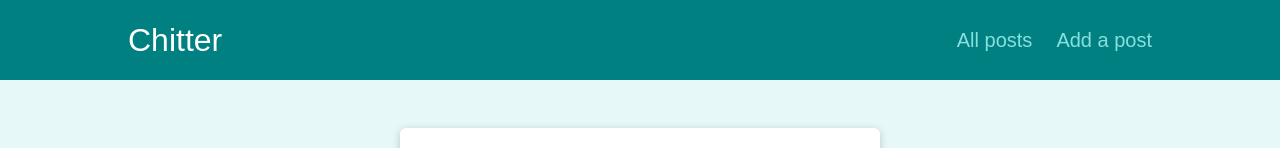
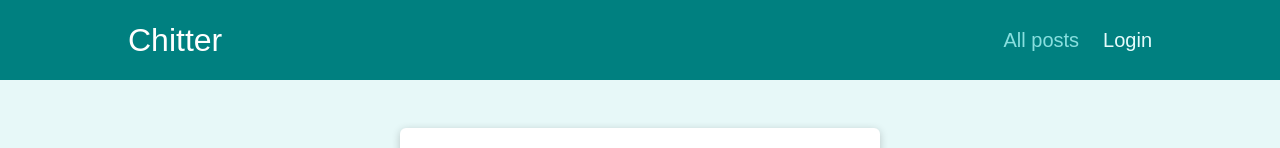
Before and after one commit to ArifEbrahim/chitter-frontend, a React (Create React App) app: page /auth in a window 1280 px wide. Shown: the top 148 px of the page. Built offline with nearby package versions, Linux system fonts and the light colour scheme.

Commit message:
Feature: added auth context

```diff
--- a/src/components/auth/AuthForm.js
+++ b/src/components/auth/AuthForm.js
@@ -1,14 +1,18 @@
-import React, { useState, useRef } from "react";
+import React, { useState, useRef, useContext } from "react";
+import { useNavigate } from "react-router-dom";
 
 import classes from "./AuthForm.module.css";
 import Card from "../UI/Card";
 import axios from "axios";
+import AuthContext from "../store/auth-context";
 
 export default function AuthForm() {
   const [isLogin, setIsLogin] = useState(true);
   const [error, setError] = useState(null);
   const usernameRef = useRef();
   const passwordRef = useRef();
+  const navigate = useNavigate();
+  const authCtx = useContext(AuthContext);
 
   const signUpUser = async (username, password) => {
     const usersURL = "https://chitter-backend-api-v2.herokuapp.com/users";
@@ -26,17 +30,6 @@ export default function AuthForm() {
 
     try {
       await axios.post(usersURL, userData, config);
-
-      const sessionsURL =
-        "https://chitter-backend-api-v2.herokuapp.com/sessions";
-      const sessionData = {
-        session: {
-          handle: username,
-          password,
-        },
-      };
-      const response = await axios.post(sessionsURL, sessionData, config);
-      const { session_key } = response.data;
     } catch (error) {
       const { handle: errorMessage } = error.response.data;
       setError(`Username ${errorMessage}, please try again`);
@@ -59,10 +52,11 @@ export default function AuthForm() {
     try {
       const response = await axios.post(sessionsURL, sessionData, config);
       const { session_key } = response.data;
-      console.log(session_key);
+      authCtx.login(session_key);
+      navigate("/posts");
     } catch (error) {
       const { handle: errorMessage } = error.response.data;
-      setError(`Username ${errorMessage}, please try again`);
+      setError(errorMessage);
     }
   };
 
@@ -77,6 +71,7 @@ export default function AuthForm() {
       loginUser(enteredUsername, enteredPassword);
     } else {
       signUpUser(enteredUsername, enteredPassword);
+      loginUser(enteredUsername, enteredPassword);
     }
   };
 
--- a/src/components/auth/AuthForm.module.css
+++ b/src/components/auth/AuthForm.module.css
@@ -43,7 +43,7 @@ h1 {
   font: inherit;
 }
 
-.error{
+.error {
   text-align: center;
   font-weight: bold;
   color: red;
--- a/src/components/layout/MainNavigation.js
+++ b/src/components/layout/MainNavigation.js
@@ -1,9 +1,14 @@
-import React from "react";
+import React, { useContext } from "react";
 import { NavLink } from "react-router-dom";
 
 import classes from "./MainNavigation.module.css";
+import AuthContext from "../store/auth-context";
 
 export default function MainNavigation() {
+  const authCtx = useContext(AuthContext);
+
+  const isLoggedIn = authCtx.isLoggedIn;
+
   return (
     <header className={classes.header}>
       <div className={classes.logo}>Chitter</div>
@@ -17,6 +22,7 @@ export default function MainNavigation() {
               All posts
             </NavLink>
           </li>
+          {isLoggedIn && (
             <li>
               <NavLink
                 to="/new-post"
@@ -25,6 +31,21 @@ export default function MainNavigation() {
                 Add a post
               </NavLink>
             </li>
+          )}
+          {!isLoggedIn ? (
+            <li>
+              <NavLink
+                to="/auth"
+                className={({ isActive }) => (isActive ? classes.active : "")}
+              >
+                Login
+              </NavLink>
+            </li>
+          ) : (
+            <li>
+              <button>Logout</button>
+            </li>
+          )}
         </ul>
       </nav>
     </header>
--- /dev/null
+++ b/src/components/store/auth-context.js
@@ -0,0 +1,37 @@
+import React, { createContext, useState } from "react";
+
+const AuthContext = createContext({
+  token: "",
+  isLoggedIn: false,
+  login: (token) => {},
+  logout: () => {},
+});
+
+export const AuthContextProvider = (props) => {
+  const [token, setToken] = useState(null);
+
+  const isLoggedIn = !!token;
+
+  const loginHandler = (token) => {
+    setToken(token);
+  };
+
+  const logoutHandler = () => {
+    setToken(null);
+  };
+
+  const contextValue = {
+    token,
+    isLoggedIn,
+    login: loginHandler,
+    logout: logoutHandler,
+  };
+
+  return (
+    <AuthContext.Provider value={contextValue}>
+      {props.children}
+    </AuthContext.Provider>
+  );
+};
+
+export default AuthContext;
--- a/src/index.js
+++ b/src/index.js
@@ -2,14 +2,17 @@ import React from "react";
 import ReactDOM from "react-dom/client";
 import { BrowserRouter } from "react-router-dom";
 
-import './index.css';
+import "./index.css";
 import App from "./App";
+import { AuthContextProvider } from "./components/store/auth-context";
 
 const root = ReactDOM.createRoot(document.getElementById("root"));
 root.render(
-  <BrowserRouter>
-    <React.StrictMode>
-      <App />
-    </React.StrictMode>
-  </BrowserRouter>
+  <AuthContextProvider>
+    <BrowserRouter>
+      <React.StrictMode>
+        <App />
+      </React.StrictMode>
+    </BrowserRouter>
+  </AuthContextProvider>
 );
```
Lines whose indentation alone changed are shown as unchanged.
